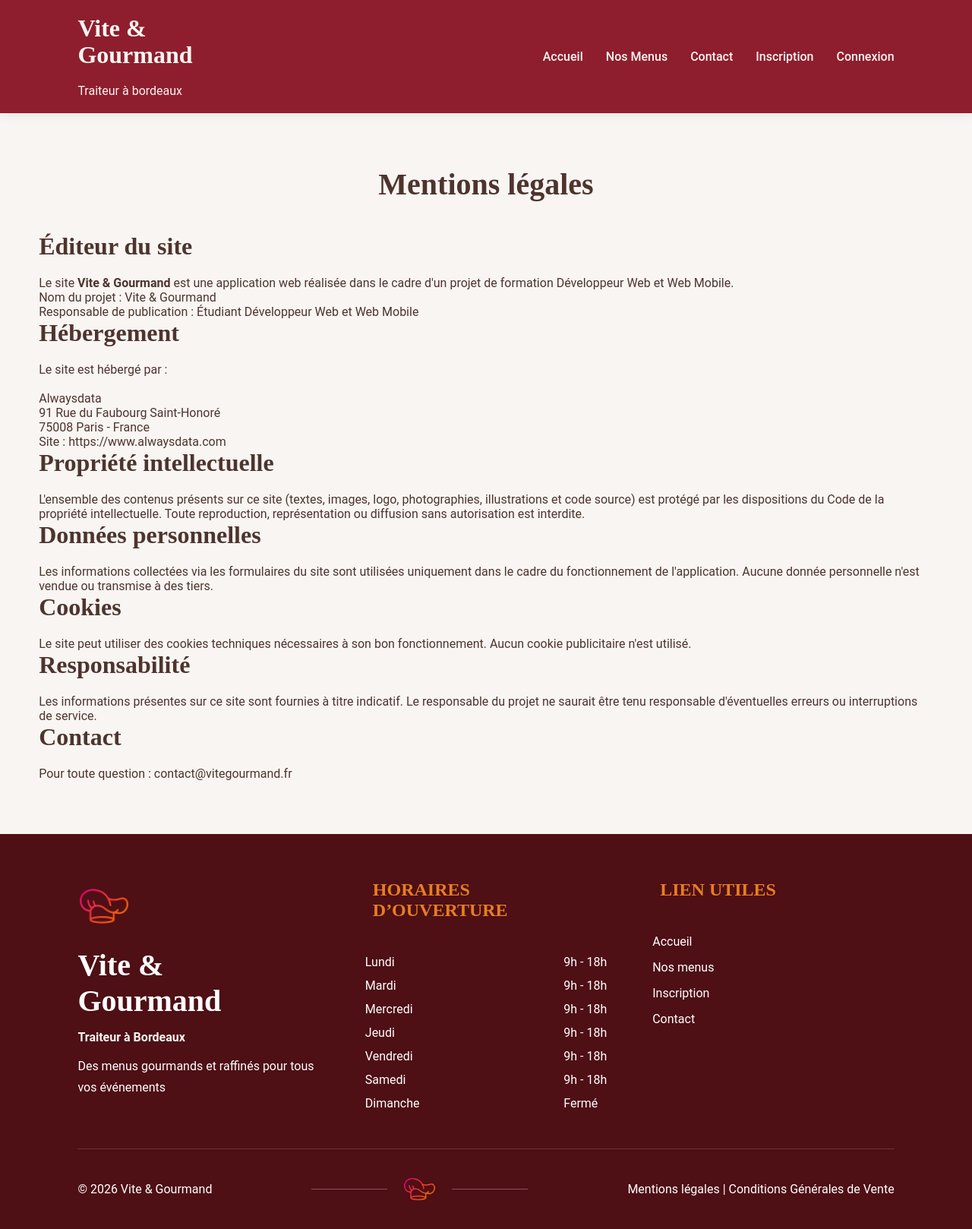
After one commit to Nico60110/vite-gourmand, a PHP site: page /pages/mentions-legales.php in a window 1280 px wide. The commit adds this page. Shown: the whole page at 76% size. Run offline with PHP 8.4, Linux system fonts and the light colour scheme.

Commit message:
addition of legal notices

```diff
--- a/css/vite&gourmand.css
+++ b/css/vite&gourmand.css
@@ -310,15 +310,19 @@ nav {
     margin-bottom: 15px;
 }
 
-.footer-links a {
-
-    color: white;
-
-    transition: 0.3s;
+/* Tous les liens du footer */
+.footer a,
+.footer a:link,
+.footer a:visited {
+    color: #ffffff;
+    text-decoration: none;
+    transition: color 0.3s ease;
 }
 
-.footer-links a:hover {
-
+/* Survol et clic */
+.footer a:hover,
+.footer a:active,
+.footer a:focus {
     color: #E67E22;
 }
 
--- a/includes/footer.php
+++ b/includes/footer.php
@@ -64,7 +64,13 @@
             <div class="line"></div>
         </div>
 
-        <p>Mentions légales | CGV</p>
+        <div>
+            <a href="/pages/mentions-legales.php">Mentions légales</a>
+            <span>|</span>
+            <a href="/pages/cgv.php">Conditions Générales de Vente</a>
+        </div>
+
+
 
     </div>
 </footer>
--- /dev/null
+++ b/pages/mentions-legales.php
@@ -0,0 +1,88 @@
+<!DOCTYPE html>
+<html lang="en">
+<head>
+    <meta charset="UTF-8">
+    <meta name="viewport" content="width=device-width, initial-scale=1.0">
+    <link rel="stylesheet" href="../css/vite&gourmand.css">
+    <link rel="stylesheet" href="../css/admin_client/admin_client1.css">
+    <script src="/js/navbar.js" defer></script>
+    <title>mentions légales</title>
+</head>
+<body>
+<?php require "../includes/navbar.php"; ?>
+
+<main class="container">
+
+
+    <h1 class="page-title">Mentions légales</h1>
+
+    <h2>Éditeur du site</h2>
+
+    <p>
+    Le site <strong>Vite & Gourmand</strong> est une application web réalisée dans le cadre d'un projet de formation Développeur Web et Web Mobile.
+    </p>
+
+    <p>
+    Nom du projet : Vite & Gourmand<br>
+    Responsable de publication : Étudiant Développeur Web et Web Mobile
+    </p>
+
+    <h2>Hébergement</h2>
+
+    <p>
+    Le site est hébergé par :<br><br>
+
+    Alwaysdata<br>
+    91 Rue du Faubourg Saint-Honoré<br>
+    75008 Paris - France<br>
+    Site : https://www.alwaysdata.com
+    </p>
+
+    <h2>Propriété intellectuelle</h2>
+
+    <p>
+    L'ensemble des contenus présents sur ce site (textes, images, logo, photographies, illustrations et code source) est protégé par les dispositions du Code de la propriété intellectuelle.
+
+    Toute reproduction, représentation ou diffusion sans autorisation est interdite.
+    </p>
+
+    <h2>Données personnelles</h2>
+
+    <p>
+    Les informations collectées via les formulaires du site sont utilisées uniquement dans le cadre du fonctionnement de l'application.
+
+    Aucune donnée personnelle n'est vendue ou transmise à des tiers.
+    </p>
+
+    <h2>Cookies</h2>
+
+    <p>
+    Le site peut utiliser des cookies techniques nécessaires à son bon fonctionnement.
+
+    Aucun cookie publicitaire n'est utilisé.
+    </p>
+
+    <h2>Responsabilité</h2>
+
+    <p>
+    Les informations présentes sur ce site sont fournies à titre indicatif.
+
+    Le responsable du projet ne saurait être tenu responsable d'éventuelles erreurs ou interruptions de service.
+    </p>
+
+    <h2>Contact</h2>
+
+    <p>
+    Pour toute question :
+
+    contact@vitegourmand.fr
+    </p>
+
+</main>
+
+
+
+<?php require "../includes/footer.php"; ?>
+
+</body>
+</html>
```
Also changed, not shown: pages/cgv.php (added, +104 -0 lines).
